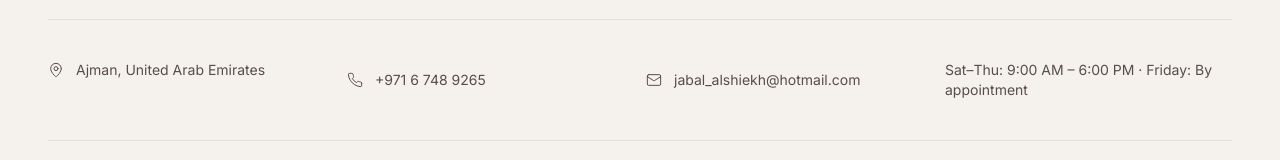
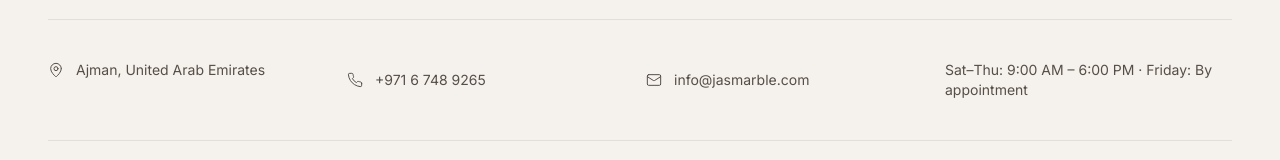
Before and after one commit to basselalnashar-gif/jas-marble-websitee, a Next.js app: page /about in a window 1280 px wide. Shown: the part 4905-5065 px from the top of the page. Built offline with nearby package versions, Linux system fonts and the light colour scheme.

Commit message:
Update contact email to info@jasmarble.com

```diff
--- a/src/data/site.ts
+++ b/src/data/site.ts
@@ -11,7 +11,7 @@ export const site = {
     phone: "+971 6 748 9265",
     phoneMobile: "+971 52 692 5128",
     whatsapp: "https://wa.me/971526925128",
-    email: "jabal_alshiekh@hotmail.com",
+    email: "info@jasmarble.com",
     address: "Ajman, United Arab Emirates",
     hours: "Sat–Thu: 9:00 AM – 6:00 PM · Friday: By appointment",
   },
```
